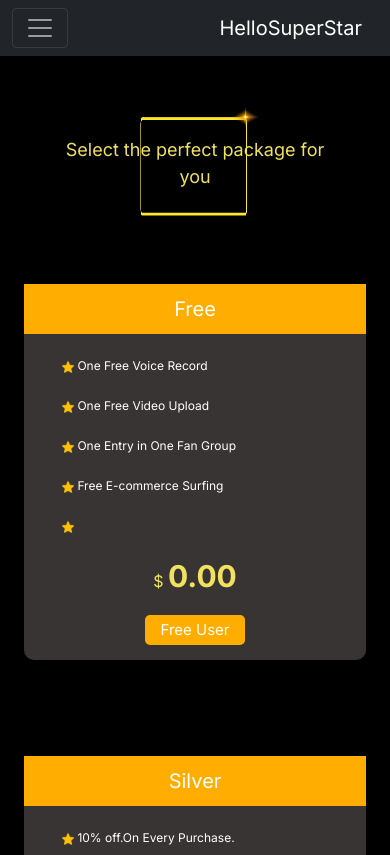
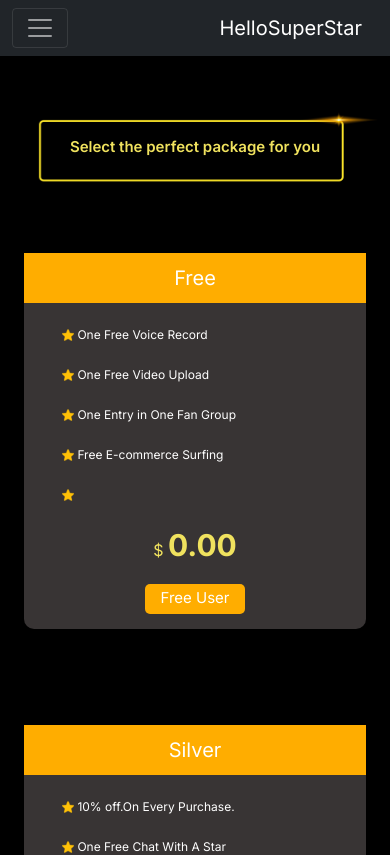
Before and after one commit to aktaruzzamanjoti97/HelloSuperStars, a React (Create React App) app: page /packages in a window 390 px wide. Shown: the top 855 px of the page. Built offline with nearby package versions, Linux system fonts and the light colour scheme; no server answers; sample sign-in values are in the browser's storage.

Commit message:
Packages Done

```diff
--- a/src/components/CSS/Packages/package.css
+++ b/src/components/CSS/Packages/package.css
@@ -5,7 +5,7 @@
   }
 .pak-header{
     background-image: url('../../../images/Normal-User/Single-frame.png');
-    background-size: 35% 100%;
+    background-size: 35% 80%;
     background-position: center;
     background-repeat: no-repeat;
     margin-top: 40px;
@@ -15,6 +15,7 @@
     margin-top: 10px;
     color: #F0E25E;
     font-size: 18px;
+    font-weight: 600;
 }
 .pak-b{
     background-color: rgb(56, 52, 52);
@@ -75,3 +76,12 @@
     -ms-border-radius: 5px;
     -o-border-radius: 5px;
 }
+
+@media only screen and (max-width: 700px) {
+    .pak-header {
+      background-size: 100% 80% !important;
+    }
+    .pak-header p {
+        font-size: 15px !important;
+      }
+  }
```
